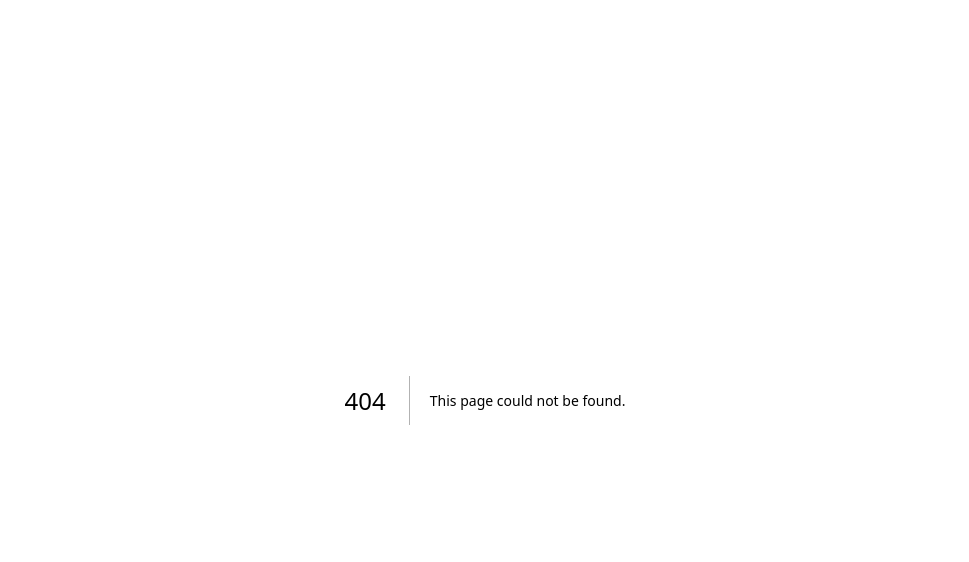
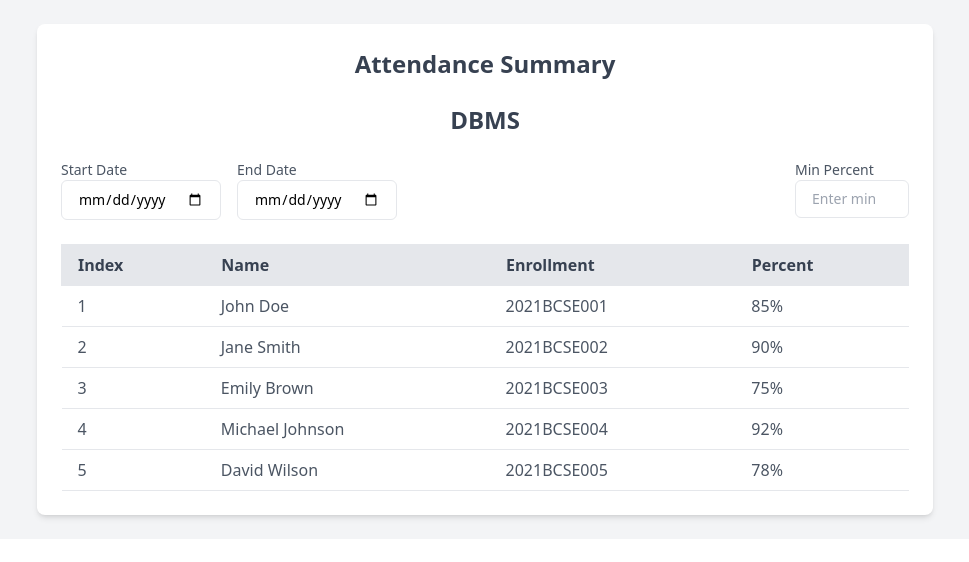
Before and after one commit to AnuragMaurya42/nitsri_attendance_management, a Next.js app: page /faculty/showSummary/DBMS in a window 1280 px wide. Before the commit this address had no page. Shown: the top 562 px of the page, without its empty margins (155-1124 px from the left). Built offline with nearby package versions, Linux system fonts and the light colour scheme.

Commit message:
faculty dashboard

```diff
--- /dev/null
+++ b/pages/faculty/dashboard.js
@@ -0,0 +1,71 @@
+import React from "react";
+
+const subjects = [
+  {
+    name: "DBMS",
+    teacher: "Promod Yadav",
+    attendance: 85,
+    link: "/student/dbms",
+  },
+  {
+    name: "Mathematics",
+    teacher: "Dr. Sharma",
+    attendance: 90,
+    link: "/student/mathematics",
+  },
+  {
+    name: "Science",
+    teacher: "Dr. Kumar",
+    attendance: 75,
+    link: "/student/science",
+  },
+];
+
+export default function Dashboard() {
+  return (
+    <div className="dark min-h-screen bg-gray-900 text-gray-100">
+      <div className="bg-gray-800 shadow-md rounded-lg p-6 max-w-md w-full mb-6 mx-auto">
+        <h1
+          className="text-5xl font-bold text-green-500 mb-5"
+          style={{
+            fontFamily: "Courier New, Courier, monospace",
+            color: "rbg(34 197 50)",
+          }}
+        >
+          Faculty
+        </h1>
+        <h2 className="text-2xl font-bold mb-4">Pamod Yadav</h2>
+        <p className="text-gray-400 mb-4">Department: Computer Science</p>
+      </div>
+
+      {subjects.map((subject, index) => (
+        <div
+          key={index}
+          className="w-4/5 bg-gray-800 border border-gray-700 rounded-lg shadow-md dark:bg-gray-800 dark:border-gray-700 mb-6 mx-auto"
+        >
+          <div className="flex justify-end px-4 pt-4"></div>
+          <div className="flex flex-col items-center pb-10">
+            <h5 className="mb-1 text-xl font-medium text-gray-100">
+              {subject.name}
+            </h5>
+            <span className="text-sm text-gray-400">{subject.teacher}</span>
+
+            <a href={`/faculty/${subject.name}`} >
+              <button className="mt-4 px-4 py-2 text-white bg-blue-600 rounded-lg hover:bg-blue-700 focus:outline-none focus:ring-2 focus:ring-blue-300">
+                Take Attendence
+              </button>
+            </a>
+            <a href={`/faculty/showSummary/${subject.name}`} >
+            <button
+              onClick={() => (window.location.href = subject.link)}
+              className="mt-4 px-4 py-2 text-white bg-blue-600 rounded-lg hover:bg-blue-700 focus:outline-none focus:ring-2 focus:ring-blue-300"
+            >
+              Show Summary
+            </button>
+            </a>
+          </div>
+        </div>
+      ))}
+    </div>
+  );
+}
--- /dev/null
+++ b/pages/faculty/showSummary/[subject].js
@@ -0,0 +1,123 @@
+import React, { useState } from "react";
+import { useRouter } from 'next/router';
+
+// Sample data for students
+const studentsData = [
+  { index: 1, name: "John Doe", enrollment: "2021BCSE001", percent: 85, date: "2024-11-01" },
+  { index: 2, name: "Jane Smith", enrollment: "2021BCSE002", percent: 90, date: "2024-11-02" },
+  { index: 3, name: "Emily Brown", enrollment: "2021BCSE003", percent: 75, date: "2024-11-03" },
+  { index: 4, name: "Michael Johnson", enrollment: "2021BCSE004", percent: 92, date: "2024-11-01" },
+  { index: 5, name: "David Wilson", enrollment: "2021BCSE005", percent: 78, date: "2024-11-02" },
+
+
+];
+
+function  AttendanceSummaryPage() {
+  const [startDate, setStartDate] = useState("");
+  const [endDate, setEndDate] = useState("");
+  const [percentFilter, setPercentFilter] = useState("");
+
+  const router = useRouter();
+   const { subject } = router.query;
+
+  // Filter students based on date range and percent
+  const filteredStudents = studentsData.filter((student) => {
+    const studentDate = new Date(student.date);
+    const start = startDate ? new Date(startDate) : null;
+    const end = endDate ? new Date(endDate) : null;
+
+    const withinDateRange =
+      (!start || studentDate >= start) && (!end || studentDate <= end);
+
+    const withinPercentRange = percentFilter
+      ? student.percent >= parseInt(percentFilter)
+      : true;
+
+    return withinDateRange && withinPercentRange;
+  });
+
+  return (
+    <div className="flex flex-col items-center justify-center bg-gray-100 p-4 sm:p-6">
+      <div className="w-full max-w-4xl bg-white p-4 sm:p-6 rounded-lg shadow-md">
+        <h2 className="text-xl sm:text-2xl font-bold text-center text-gray-700 mb-4 sm:mb-6">
+          Attendance Summary
+        </h2>
+        <h2 className="text-xl sm:text-2xl font-bold text-center text-gray-700 mb-4 sm:mb-6">
+          {subject}
+        </h2>
+
+        {/* Date Range Filter */}
+        <div className="mb-4 sm:mb-6 flex flex-col sm:flex-row justify-between gap-4">
+          <div className="flex flex-col sm:flex-row gap-4">
+            <div>
+              <label className="block text-sm text-gray-600">Start Date</label>
+              <input
+                type="date"
+                value={startDate}
+                onChange={(e) => setStartDate(e.target.value)}
+                className="w-full sm:w-auto px-4 py-2 text-sm border rounded-md focus:outline-none focus:ring-2 focus:ring-blue-400"
+              />
+            </div>
+            <div>
+              <label className="block text-sm text-gray-600">End Date</label>
+              <input
+                type="date"
+                value={endDate}
+                onChange={(e) => setEndDate(e.target.value)}
+                className="w-full sm:w-auto px-4 py-2 text-sm border rounded-md focus:outline-none focus:ring-2 focus:ring-blue-400"
+              />
+            </div>
+          </div>
+
+          {/* Percent Filter */}
+          <div>
+            <label className="block text-sm text-gray-600">Min Percent</label>
+            <input
+              type="number"
+              min="0"
+              max="100"
+              value={percentFilter}
+              onChange={(e) => setPercentFilter(e.target.value)}
+              placeholder="Enter min percent"
+              className="w-full sm:w-auto px-4 py-2 text-sm border rounded-md focus:outline-none focus:ring-2 focus:ring-blue-400"
+            />
+          </div>
+        </div>
+
+        {/* Attendance Table */}
+        <div className="overflow-x-auto">
+          <table className="w-full table-auto border-collapse">
+            <thead>
+              <tr className="bg-gray-200 text-gray-700">
+                <th className="px-2 sm:px-4 py-2 text-left border">Index</th>
+                <th className="px-2 sm:px-4 py-2 text-left border">Name</th>
+                <th className="px-2 sm:px-4 py-2 text-left border">Enrollment</th>
+                <th className="px-2 sm:px-4 py-2 text-left border">Percent</th>
+              </tr>
+            </thead>
+            <tbody>
+              {filteredStudents.length > 0 ? (
+                filteredStudents.map((student) => (
+                  <tr key={student.index} className="border-b">
+                    <td className="px-2 sm:px-4 py-2 text-gray-600">{student.index}</td>
+                    <td className="px-2 sm:px-4 py-2 text-gray-600">{student.name}</td>
+                    <td className="px-2 sm:px-4 py-2 text-gray-600">{student.enrollment}</td>
+                    <td className="px-2 sm:px-4 py-2 text-gray-600">{student.percent}%</td>
+                  </tr>
+                ))
+              ) : (
+                <tr>
+                  <td colSpan="4" className="px-2 sm:px-4 py-2 text-center text-gray-500">
+                    No records found
+                  </td>
+                </tr>
+              )}
+            </tbody>
+          </table>
+        </div>
+      </div>
+    </div>
+  );
+}
+
+export default AttendanceSummaryPage;
```
